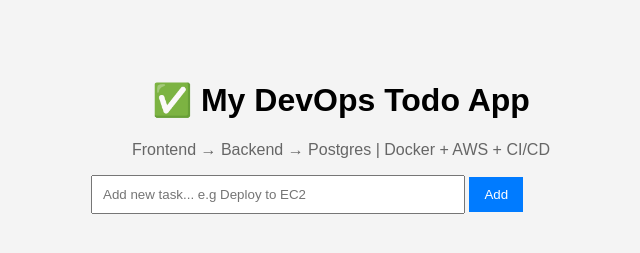
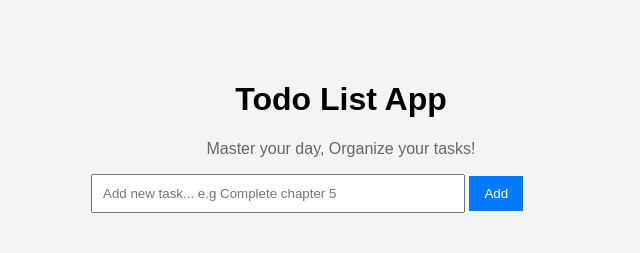
Before and after one commit to Taiwo184/3-tier-application-with-DevOps-pipeline-Todo-list-App-, a plain HTML site: page Frontend/index.html in a window 1280 px wide. Shown: the whole page, without its empty margins (299-939 px from the left). Drawn offline with Linux system fonts and the light colour scheme; no server answers.

Commit message:
Updated the index.html file and docker-compose.yml file

```diff
--- a/Frontend/index.html
+++ b/Frontend/index.html
@@ -15,10 +15,10 @@
   </style>
 </head>
 <body>
-  <h1>✅ My DevOps Todo App</h1>
-  <p style="text-align:center; color: #666;">Frontend → Backend → Postgres | Docker + AWS + CI/CD</p>
+  <h1>Todo List App</h1>
+  <p style="text-align:center; color: #666;">Master your day, Organize your tasks!</p>
   <div>
-    <input id="todoInput" placeholder="Add new task... e.g Deploy to EC2" />
+    <input id="todoInput" placeholder="Add new task... e.g Complete chapter 5" />
     <button onclick="addTodo()">Add</button>
   </div>
   <ul id="todoList"></ul>
--- a/docker-compose.yml
+++ b/docker-compose.yml
@@ -5,6 +5,7 @@ services:
       - "80:80"
     depends_on:
       - backend
+    restart: unless-stopped
 
   backend:
     build: ./Backend
@@ -15,6 +16,7 @@ services:
     depends_on:
       db:
         condition: service_healthy
+    restart: unless-stopped
 
   db:
     image: postgres:15
@@ -29,6 +31,7 @@ services:
       interval: 5s
       timeout: 5s
       retries: 5
+    restart: unless-stopped
 
 volumes:
   db_data:
```
Also changed, not shown: 1 other file.
